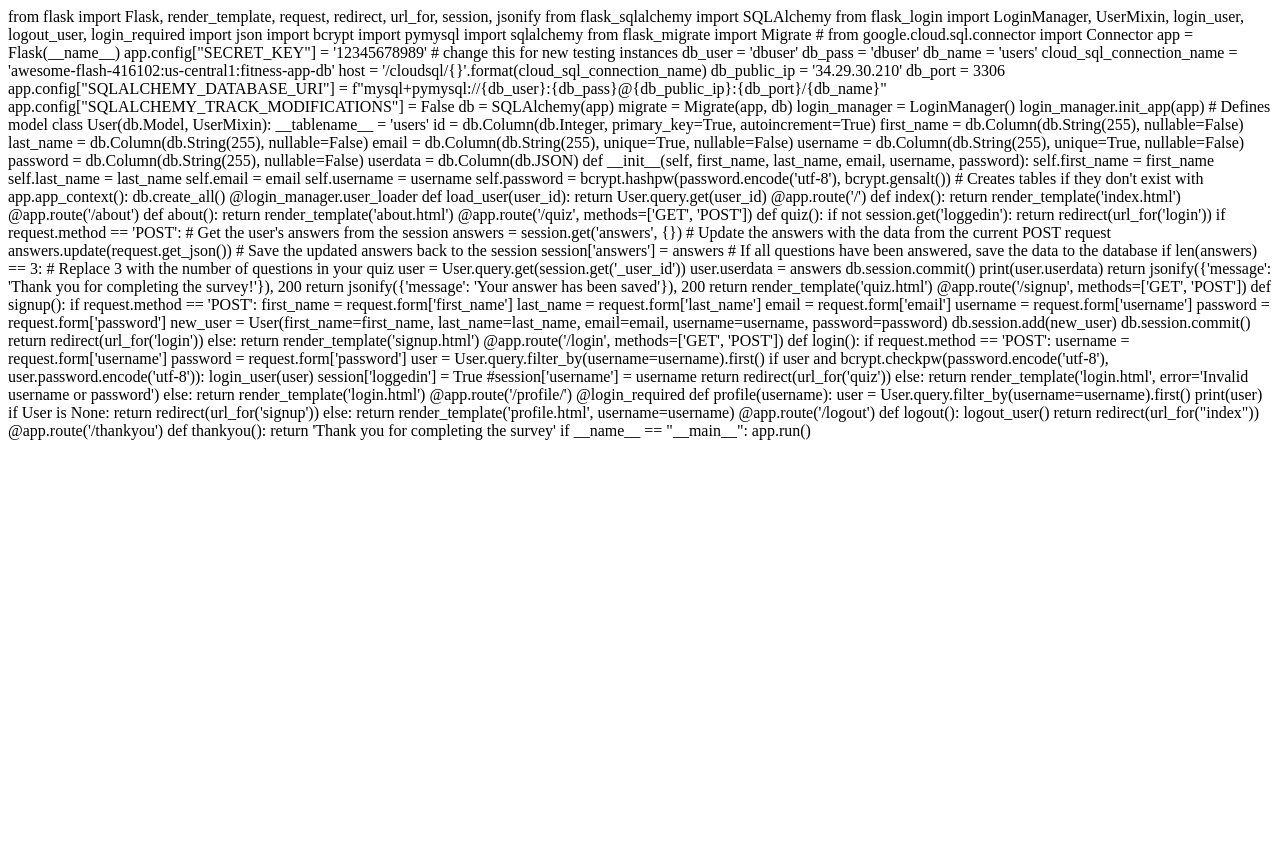
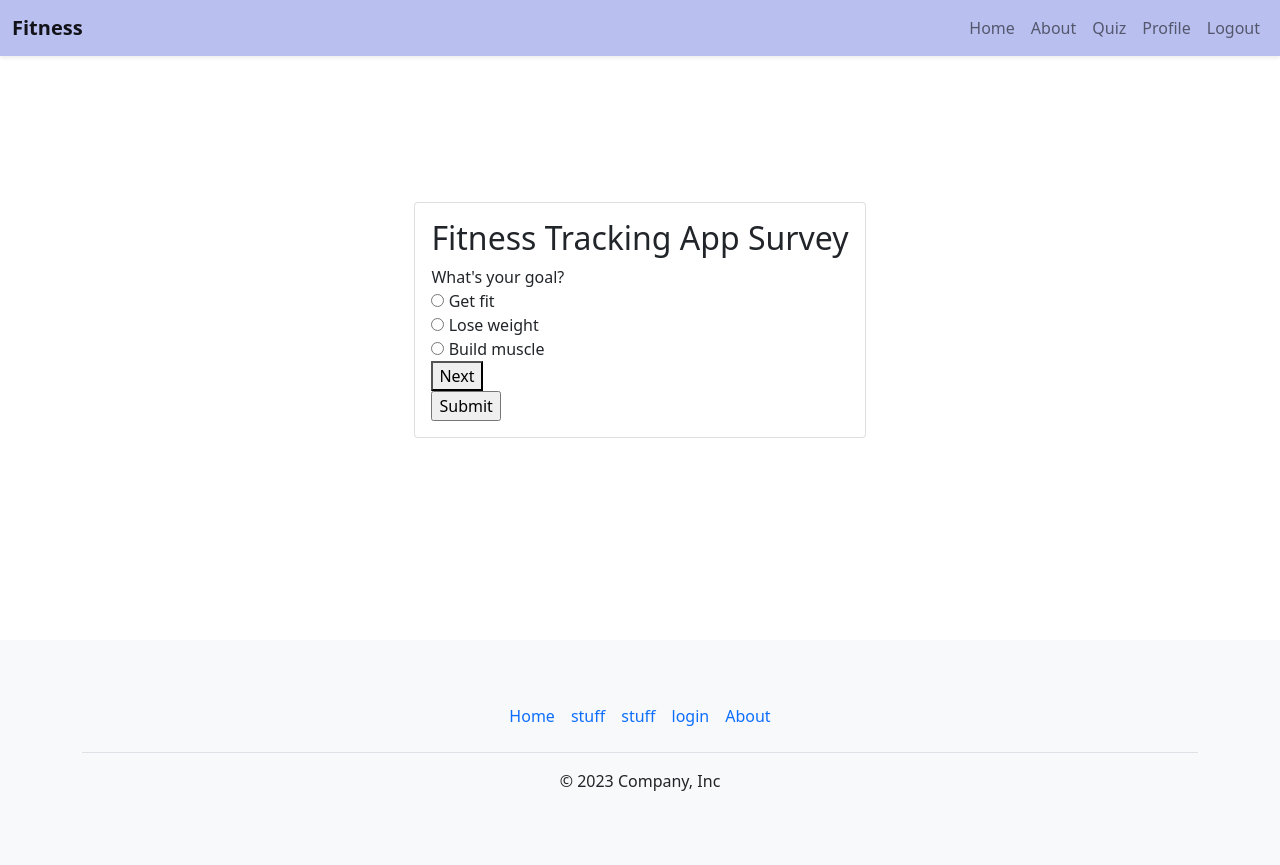
Before and after one commit to ShawnKi/SoftwareEngineeringProjectCSE3026, a Flask app: page /quiz in a window 1280 px wide. Before the commit the page ends 440 px from the top, so only its background shows below. Run offline with Flask 3, Linux system fonts and the light colour scheme; the visitor is signed in with stand-in values (Sample User, id 1).

Commit message:
Update quiz.html

```diff
--- a/SoftwareEngineeringProjectCSE3026-test1/templates/quiz.html
+++ b/SoftwareEngineeringProjectCSE3026-test1/templates/quiz.html
@@ -1,147 +1,104 @@
-from flask import Flask, render_template, request, redirect, url_for, session, jsonify
-from flask_sqlalchemy import SQLAlchemy
-from flask_login import LoginManager, UserMixin, login_user, logout_user, login_required
-import json
-import bcrypt
-import pymysql
-import sqlalchemy
-from flask_migrate import Migrate
+{% extends "base.html" %}
 
+{% block head %}
+<title>Quiz</title>
+<style>
+.center-screen {
+  display: flex;
+  justify-content: center;
+  align-items: center;
+  height: 80vh;
+}
+</style>
+{% endblock %}
 
-# from google.cloud.sql.connector import Connector
+{% block body %}
+<div class="container center-screen">
+  <div class="card p-3">
+    <h2>Fitness Tracking App Survey</h2>
 
+    <form id="surveyForm">
+      <div id="question1" style="display: block;">
+        <label for="goal">What's your goal?</label><br>
+        <input type="radio" id="getFit" name="goal" value="Get fit">
+        <label for="getFit">Get fit</label><br>
+        <input type="radio" id="loseWeight" name="goal" value="Lose weight">
+        <label for="loseWeight">Lose weight</label><br>
+        <input type="radio" id="buildMuscle" name="goal" value="Build muscle">
+        <label for="buildMuscle">Build muscle</label><br>
+        <button type="button" onclick="nextQuestion('question2')">Next</button>
+      </div>
+	<div id="question2" style="display: none;">
+      <label for="bodyType">What's your body type?</label><br>
+      <input type="radio" id="ectomorph" name="bodyType" value="Ectomorph">
+      <label for="ectomorph">Ectomorph</label><br>
+      <input type="radio" id="mesomorph" name="bodyType" value="Mesomorph">
+      <label for="mesomorph">Mesomorph</label><br>
+      <input type="radio" id="endomorph" name="bodyType" value="Endomorph">
+      <label for="endomorph">Endomorph</label><br>
+	<button type="button" onclick="nextQuestion('question3')">Next</button>
+	</div>
 
-app = Flask(__name__)
-app.config["SECRET_KEY"] = '12345678989'  # change this for new testing instances
+	<div id="question3" style="display: none;">
+      <label for="dietaryPreferences">What are your dietary preferences?</label><br>
+      <input type="checkbox" id="vegetarian" name="dietaryPreferences" value="Vegetarian">
+      <label for="vegetarian">Vegetarian</label><br>
+      <input type="checkbox" id="vegan" name="dietaryPreferences" value="Vegan">
+      <label for="vegan">Vegan</label><br>
+      <input type="checkbox" id="glutenFree" name="dietaryPreferences" value="Gluten Free">
+      <label for="glutenFree">Gluten Free</label><br>
+      <input type="checkbox" id="lactoseFree" name="dietaryPreferences" value="Lactose Free">
+      <label for="lactoseFree">Lactose Free</label><br>
+      <input type="checkbox" id="kosher" name="dietaryPreferences" value="Kosher">
+      <label for="kosher">Kosher</label><br>
+	</div>
 
-db_user = 'dbuser'
-db_pass = 'dbuser'
-db_name = 'users'
-cloud_sql_connection_name = 'awesome-flash-416102:us-central1:fitness-app-db'
+      <input type="submit" value="Submit">
+    </form>
+  </div>
+</div>
 
-host = '/cloudsql/{}'.format(cloud_sql_connection_name)
-db_public_ip = '34.29.30.210'
-db_port = 3306
-app.config["SQLALCHEMY_DATABASE_URI"] = f"mysql+pymysql://{db_user}:{db_pass}@{db_public_ip}:{db_port}/{db_name}"
-app.config["SQLALCHEMY_TRACK_MODIFICATIONS"] = False
+<script>
+function nextQuestion(questionId) {
+  // Hide all questions
+  document.querySelectorAll('[id^="question"]').forEach(function(question) {
+    question.style.display = 'none';
+  });
 
-db = SQLAlchemy(app)
-migrate = Migrate(app, db)
-login_manager = LoginManager()
-login_manager.init_app(app)
+  // Show the next question if it exists, otherwise submit the form
+  var nextQuestion = document.getElementById(questionId);
+  if (nextQuestion) {
+    nextQuestion.style.display = 'block';
+  } else {
+    document.getElementById("surveyForm").submit();
+  }
+}
 
-# Defines model
-class User(db.Model, UserMixin):
-    __tablename__ = 'users'
-    id = db.Column(db.Integer, primary_key=True, autoincrement=True)
-    first_name = db.Column(db.String(255), nullable=False)
-    last_name = db.Column(db.String(255), nullable=False)
-    email = db.Column(db.String(255), unique=True, nullable=False)
-    username = db.Column(db.String(255), unique=True, nullable=False)
-    password = db.Column(db.String(255), nullable=False)
-    userdata = db.Column(db.JSON)
+document.getElementById("surveyForm").addEventListener("submit", function(event){
+  event.preventDefault()
 
-    def __init__(self, first_name, last_name, email, username, password):
-        self.first_name = first_name
-        self.last_name = last_name
-        self.email = email
-        self.username = username
-        self.password = bcrypt.hashpw(password.encode('utf-8'), bcrypt.gensalt())
+  let result = {
+    goal: document.querySelector('input[name="goal"]:checked') ? document.querySelector('input[name="goal"]:checked').value : null,
+    bodyType: document.querySelector('input[name="bodyType"]:checked') ? document.querySelector('input[name="bodyType"]:checked').value : null,
+    dietaryPreferences: Array.from(document.querySelectorAll('input[name="dietaryPreferences"]:checked')).map(el => el.value),
+  };
 
-# Creates tables if they don't exist
-with app.app_context():
-    db.create_all()
+  fetch('/quiz', {
+    method: 'POST',
+    headers: {
+      'Content-Type': 'application/json'
+    },
+    body: JSON.stringify(result)
+  }).then(response => {
+    if (response.ok) {
+      window.location.href = "/thankyou";  // Redirect to the "thank you" page
+    } else {
+      throw new Error('Error: ' + response.statusText);
+    }
+  }).catch(error => {
+    console.error('Error:', error);
+  });
+});
 
-@login_manager.user_loader
-def load_user(user_id):
-    return User.query.get(user_id)
-
-@app.route('/')
-def index():
-    return render_template('index.html')
-
-@app.route('/about')
-def about():
-    return render_template('about.html')
-
-@app.route('/quiz', methods=['GET', 'POST'])
-def quiz():
-    if not session.get('loggedin'):
-        return redirect(url_for('login'))
-
-    if request.method == 'POST':
-        # Get the user's answers from the session
-        answers = session.get('answers', {})
-
-        # Update the answers with the data from the current POST request
-        answers.update(request.get_json())
-
-        # Save the updated answers back to the session
-        session['answers'] = answers
-
-        # If all questions have been answered, save the data to the database
-        if len(answers) == 3:  # Replace 3 with the number of questions in your quiz
-            user = User.query.get(session.get('_user_id'))
-            user.userdata = answers
-            db.session.commit()
-            print(user.userdata)
-            return jsonify({'message': 'Thank you for completing the survey!'}), 200
-
-        return jsonify({'message': 'Your answer has been saved'}), 200
-
-    return render_template('quiz.html')
-
-@app.route('/signup', methods=['GET', 'POST'])
-def signup():
-    if request.method == 'POST':
-        first_name = request.form['first_name']
-        last_name = request.form['last_name']
-        email = request.form['email']
-        username = request.form['username']
-        password = request.form['password']
-        new_user = User(first_name=first_name, last_name=last_name, email=email, username=username, password=password)
-        db.session.add(new_user)
-        db.session.commit()
-        return redirect(url_for('login'))
-
-    else:
-        return render_template('signup.html')
-
-@app.route('/login', methods=['GET', 'POST'])
-def login():
-    if request.method == 'POST':
-        username = request.form['username']
-        password = request.form['password']
-        user = User.query.filter_by(username=username).first()
-        if user and bcrypt.checkpw(password.encode('utf-8'), user.password.encode('utf-8')):
-            login_user(user)
-            session['loggedin'] = True
-            #session['username'] = username
-            return redirect(url_for('quiz'))
-
-        else:
-            return render_template('login.html', error='Invalid username or password')
-    else:
-        return render_template('login.html')
-
-@app.route('/profile/<username>')
-@login_required
-def profile(username):
-    user = User.query.filter_by(username=username).first()
-    print(user)
-    if User is None:
-        return redirect(url_for('signup'))
-    else:
-        return render_template('profile.html', username=username)
-
-@app.route('/logout')
-def logout():
-    logout_user()
-    return redirect(url_for("index"))
-
-@app.route('/thankyou')
-def thankyou():
-    return 'Thank you for completing the survey'
-
-if __name__ == "__main__":
-    app.run()
+</script>
+{% endblock %}
```
